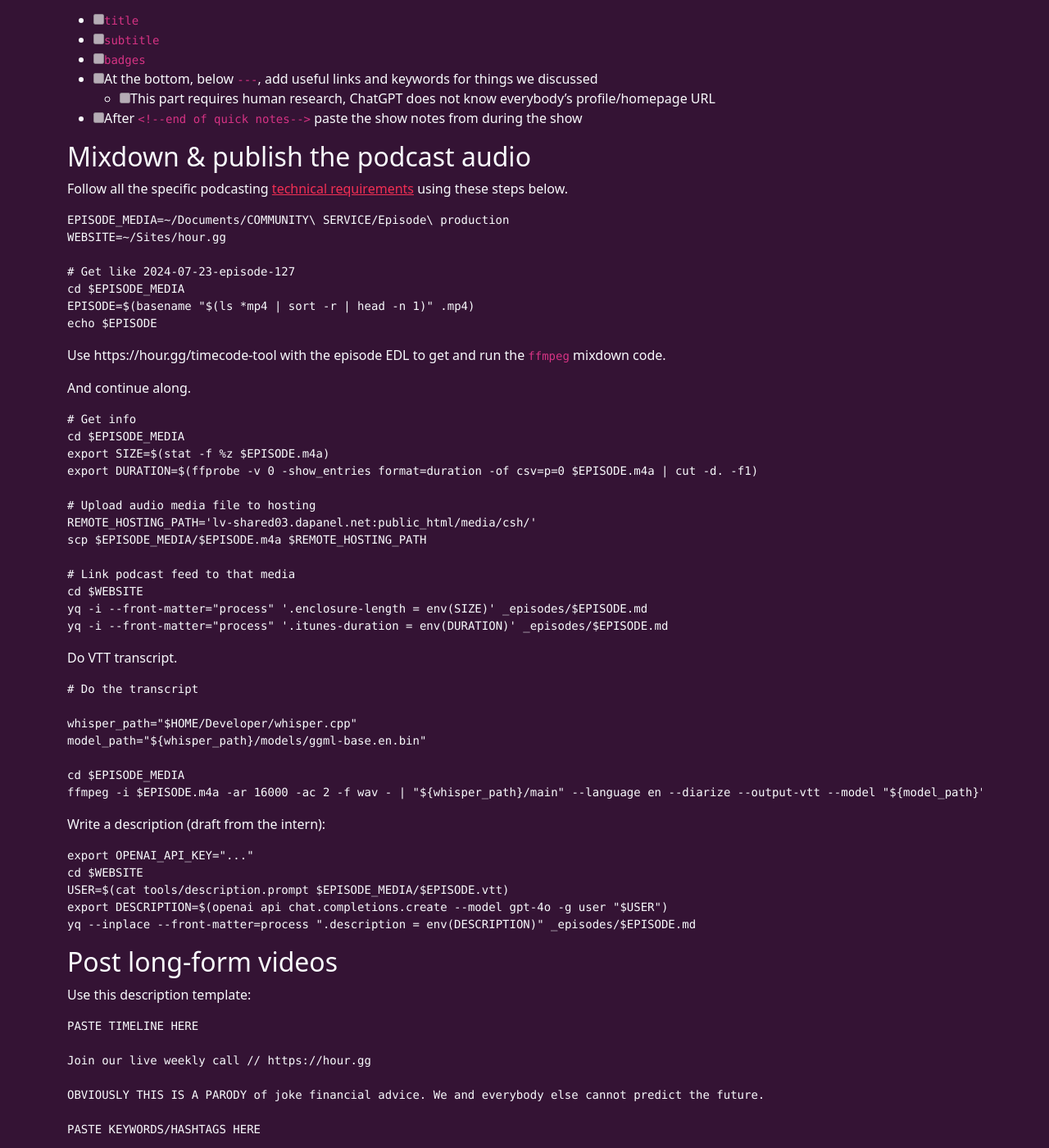
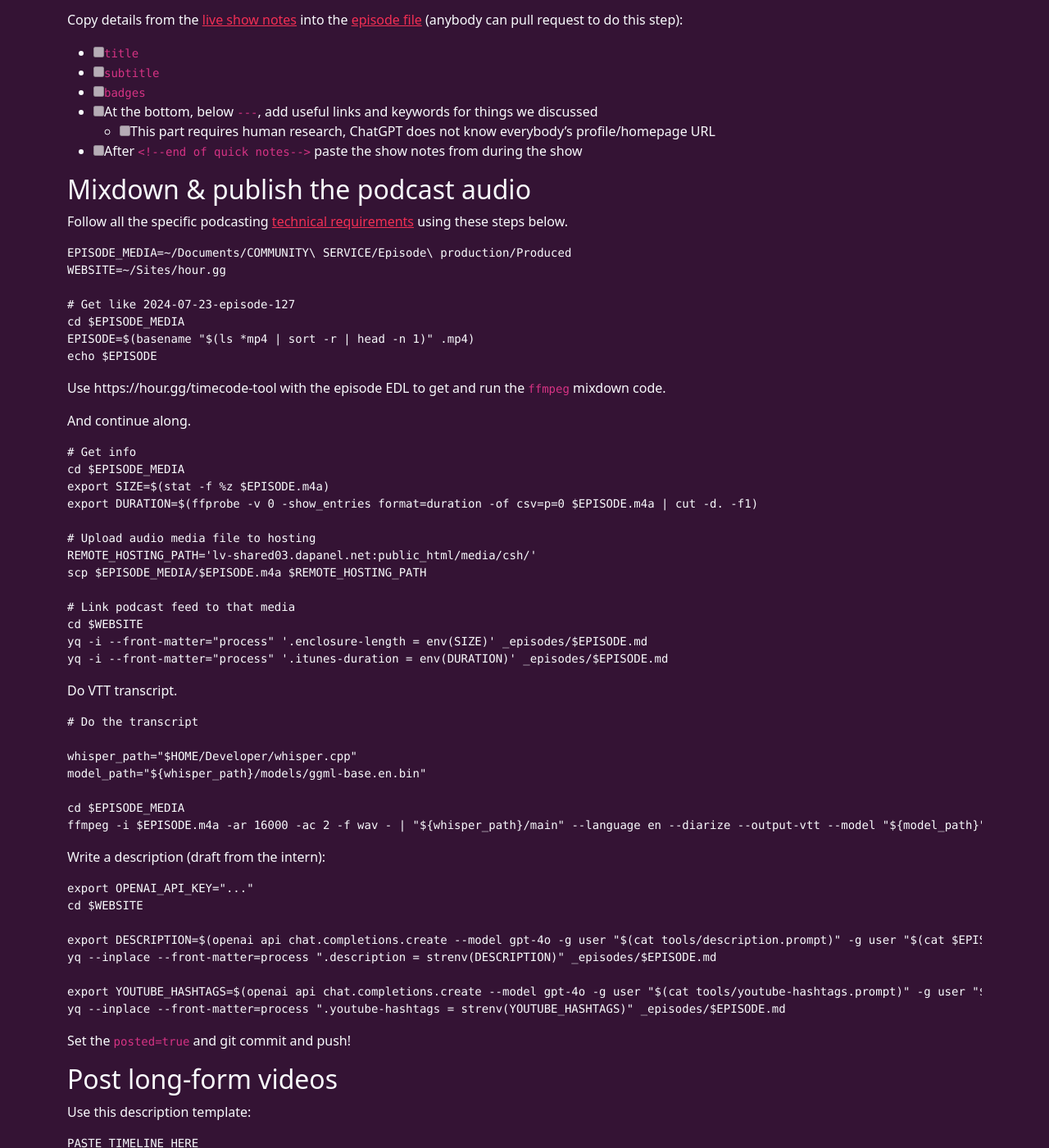
Before and after one commit to community-service/hour.gg, a Jekyll site: the page built from instructions/Postproduction checklist.md, in a window 1280 px wide and 1400 px high, scrolled down 963 px. Shown: the whole window at 82% size. Built offline with Jekyll 4.4.1, drawn with Linux system fonts in a browser that asks for light colours; our own code applies the rules of GitHub Pages for plain Markdown files; some of the changed text lies outside the part shown.

````diff
--- a/instructions/Postproduction checklist.md
+++ b/instructions/Postproduction checklist.md
@@ -32,7 +32,10 @@ click v2 "https://www.tiktok.com/@fulldecent"
 
 ## Edit the video
 
-Cut the recorded video In DaVinci resolve. Export video to `YYYY-MM-DD-episode-###.mp4` and timecode markers to `YYYY-MM-DD-episode-###.edl`. Then proceed.
+Cut the recorded video In DaVinci Resolve.
+
+- [ ] Export video to `YYYY-MM-DD-episode-###.mp4` .
+- [ ] Export timecode markers to `YYYY-MM-DD-episode-###.edl`.
 
 ## Edit episode file
 
@@ -56,7 +59,7 @@ Copy details from the [live show notes](https://docs.google.com/document/d/1ta_6
 Follow all the specific podcasting [technical requirements](podcast-specifications.md) using these steps below.
 
 ```sh
-EPISODE_MEDIA=~/Documents/COMMUNITY\ SERVICE/Episode\ production
+EPISODE_MEDIA=~/Documents/COMMUNITY\ SERVICE/Episode\ production/Produced
 WEBSITE=~/Sites/hour.gg
 
 # Get like 2024-07-23-episode-127
@@ -102,10 +105,15 @@ Write a description (draft from the intern):
 ```sh
 export OPENAI_API_KEY="..."
 cd $WEBSITE
-USER=$(cat tools/description.prompt $EPISODE_MEDIA/$EPISODE.vtt)
-export DESCRIPTION=$(openai api chat.completions.create --model gpt-4o -g user "$USER")
-yq --inplace --front-matter=process ".description = env(DESCRIPTION)" _episodes/$EPISODE.md
+
+export DESCRIPTION=$(openai api chat.completions.create --model gpt-4o -g user "$(cat tools/description.prompt)" -g user "$(cat $EPISODE_MEDIA/$EPISODE.vtt)")
+yq --inplace --front-matter=process ".description = strenv(DESCRIPTION)" _episodes/$EPISODE.md
+
+export YOUTUBE_HASHTAGS=$(openai api chat.completions.create --model gpt-4o -g user "$(cat tools/youtube-hashtags.prompt)" -g user "$(cat $EPISODE_MEDIA/$EPISODE.vtt)")
+yq --inplace --front-matter=process ".youtube-hashtags = strenv(YOUTUBE_HASHTAGS)" _episodes/$EPISODE.md
 ```
+
+Set the `posted=true` and git commit and push!
 
 ## Post long-form videos
 
````
Also changed, not shown: other parts of instructions/Postproduction checklist.md (+3 -4 lines), _episodes/2024-07-30-episode-128.md (added, +64 -0 lines), _episodes/2024-08-13-episode-129.md (+1 -1 lines), _episodes/2024-08-20-episode-130.md (renamed from _episodes/2024-07-31-episode-128.md, +4 -4 lines), 3 other files.
